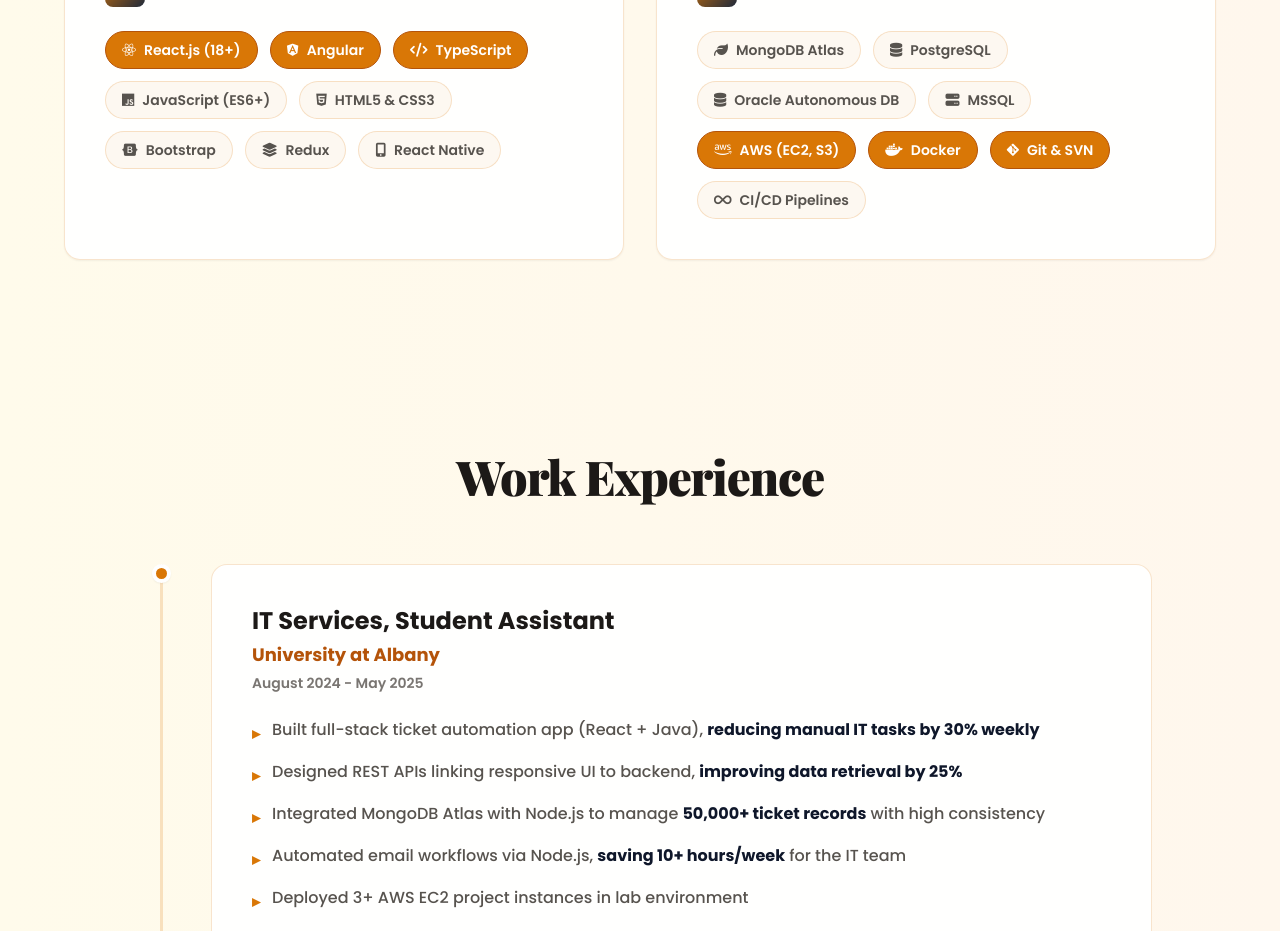
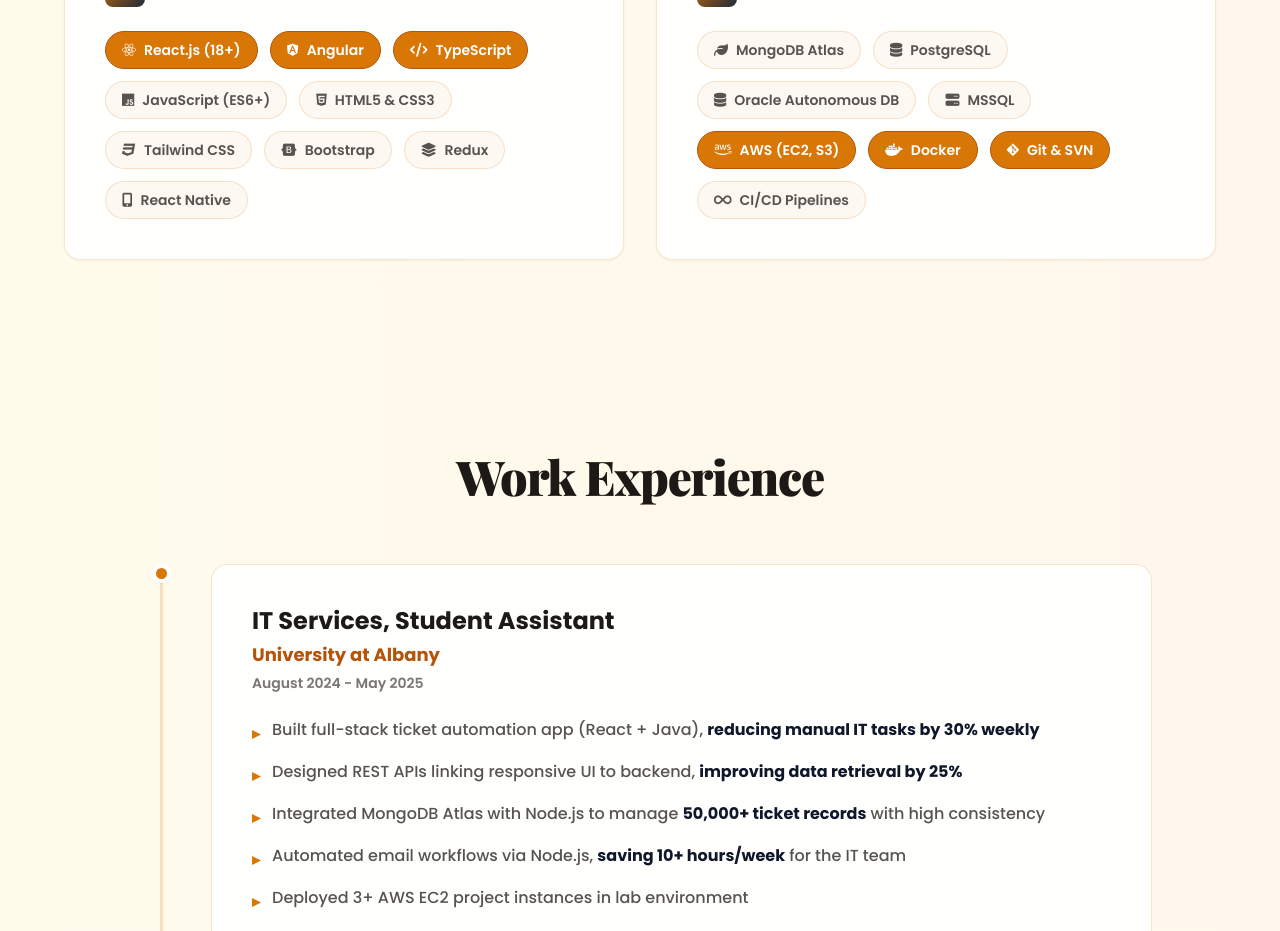
Before and after one commit to prem2279/my-portfolio, a Next.js app: page / in a window 1280 px wide. Shown: the part 2260-3191 px from the top of the page. Built offline with nearby package versions, Linux system fonts and the light colour scheme; no server answers.

Commit message:
Update portfolio-data.tsx

```diff
--- a/src/data/portfolio-data.tsx
+++ b/src/data/portfolio-data.tsx
@@ -194,6 +194,7 @@
       { name: "TypeScript", primary: true, icon: "fas fa-code" },
       { name: "JavaScript (ES6+)", primary: false, icon: "fab fa-js" },
       { name: "HTML5 & CSS3", primary: false, icon: "fab fa-html5" },
+      { name: "Tailwind CSS", primary: false, icon: "fab fa-css3" },
       { name: "Bootstrap", primary: false, icon: "fab fa-bootstrap" },
       { name: "Redux", primary: false, icon: "fas fa-layer-group" },
       { name: "React Native", primary: false, icon: "fas fa-mobile-alt" },
```
